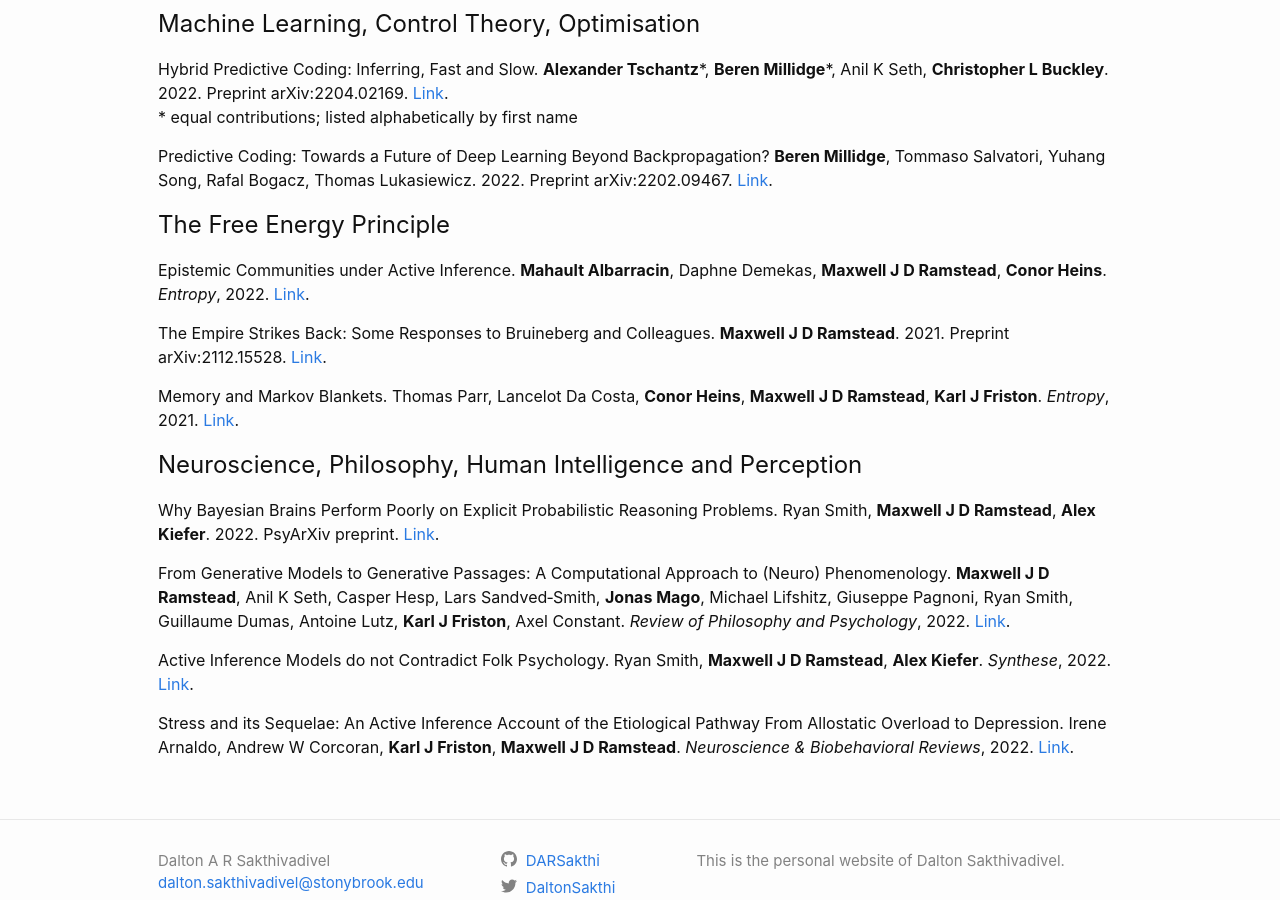
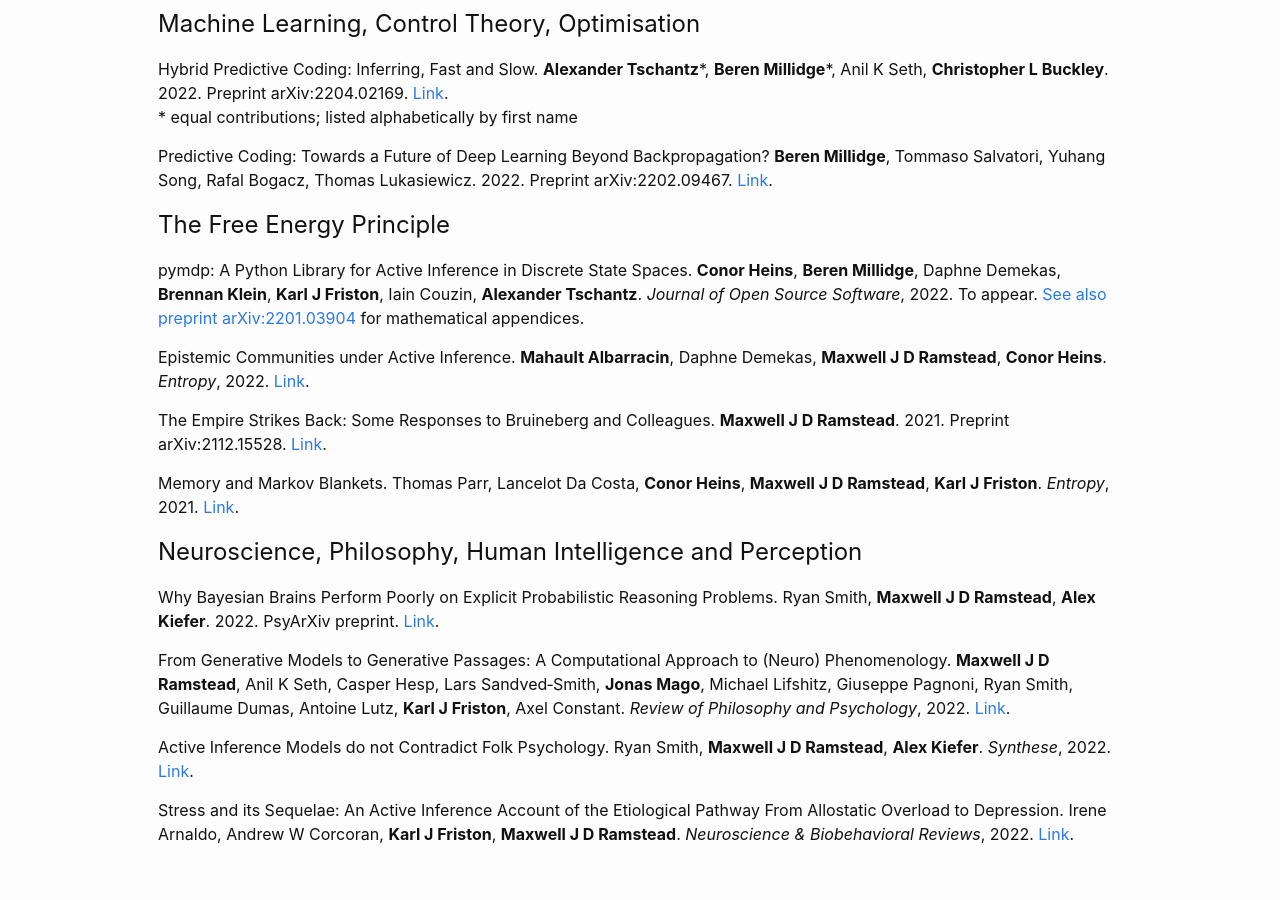
Before and after one commit to DARSakthi/DARSakthi.github.io, a Jekyll site: the page built from verses-lab.markdown, in a window 1280 px wide and 900 px high, scrolled down 1193 px. Built offline with Jekyll 4.4.1, drawn with Linux system fonts in a browser that asks for light colours.

Commit message:
Added pymdp

```diff
--- a/verses-lab.markdown
+++ b/verses-lab.markdown
@@ -58,6 +58,8 @@ Predictive Coding: Towards a Future of Deep Learning Beyond Backpropagation? **B
 
 # The Free Energy Principle
 
+pymdp: A Python Library for Active Inference in Discrete State Spaces. **Conor Heins**, **Beren Millidge**, Daphne Demekas, **Brennan Klein**, **Karl J Friston**, Iain Couzin, **Alexander Tschantz**. _Journal of Open Source Software_, 2022. To appear. [See also preprint arXiv:2201.03904](https://arxiv.org/abs/2201.03904) for mathematical appendices.
+
 Epistemic Communities under Active Inference. **Mahault Albarracin**, Daphne Demekas, **Maxwell J D Ramstead**, **Conor Heins**. _Entropy_, 2022. [Link](https://www.mdpi.com/1099-4300/24/4/476/htm).
 
 The Empire Strikes Back: Some Responses to Bruineberg and Colleagues. **Maxwell J D Ramstead**. 2021. Preprint arXiv:2112.15528. [Link](https://arxiv.org/abs/2112.15528).
```
